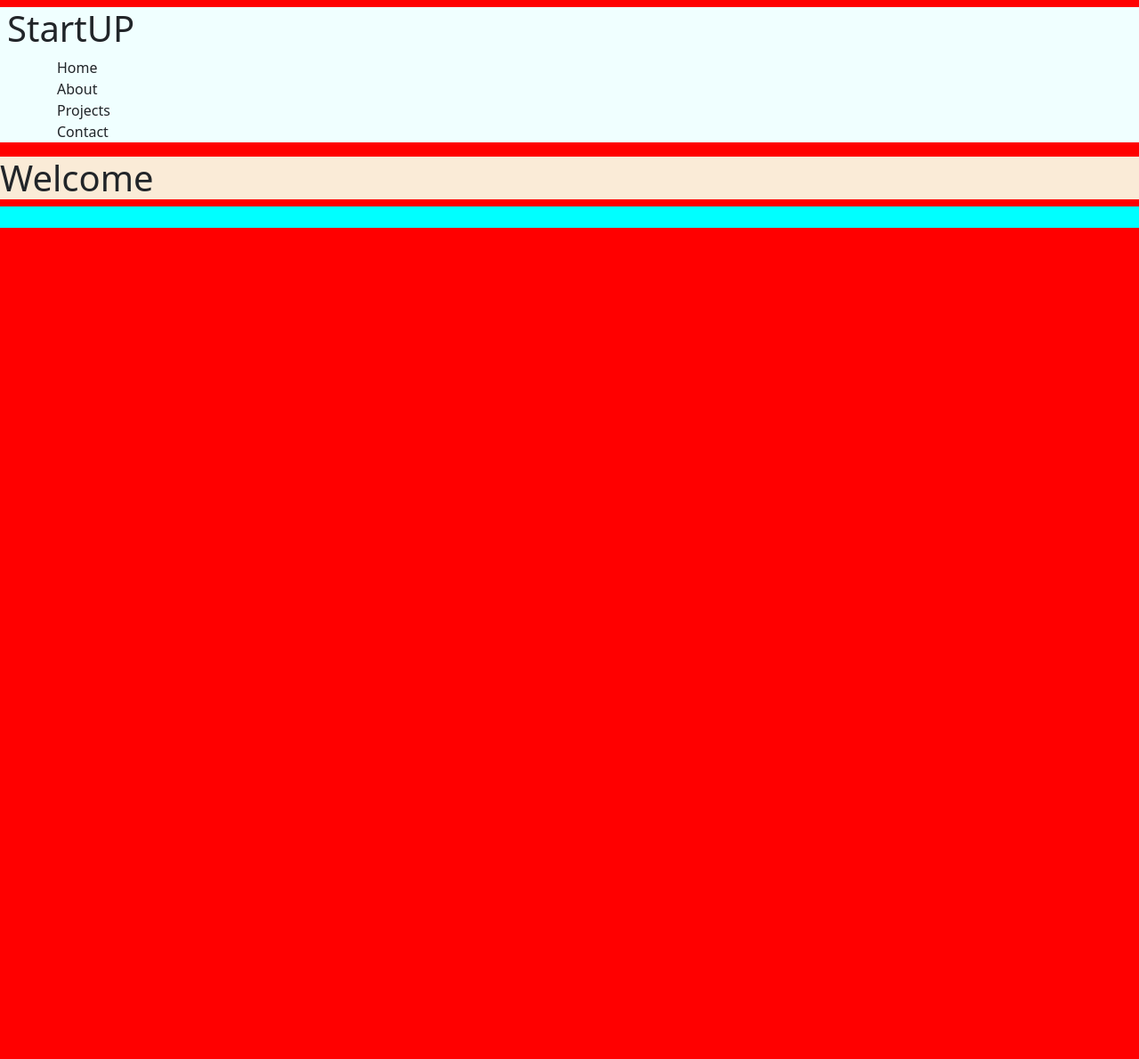
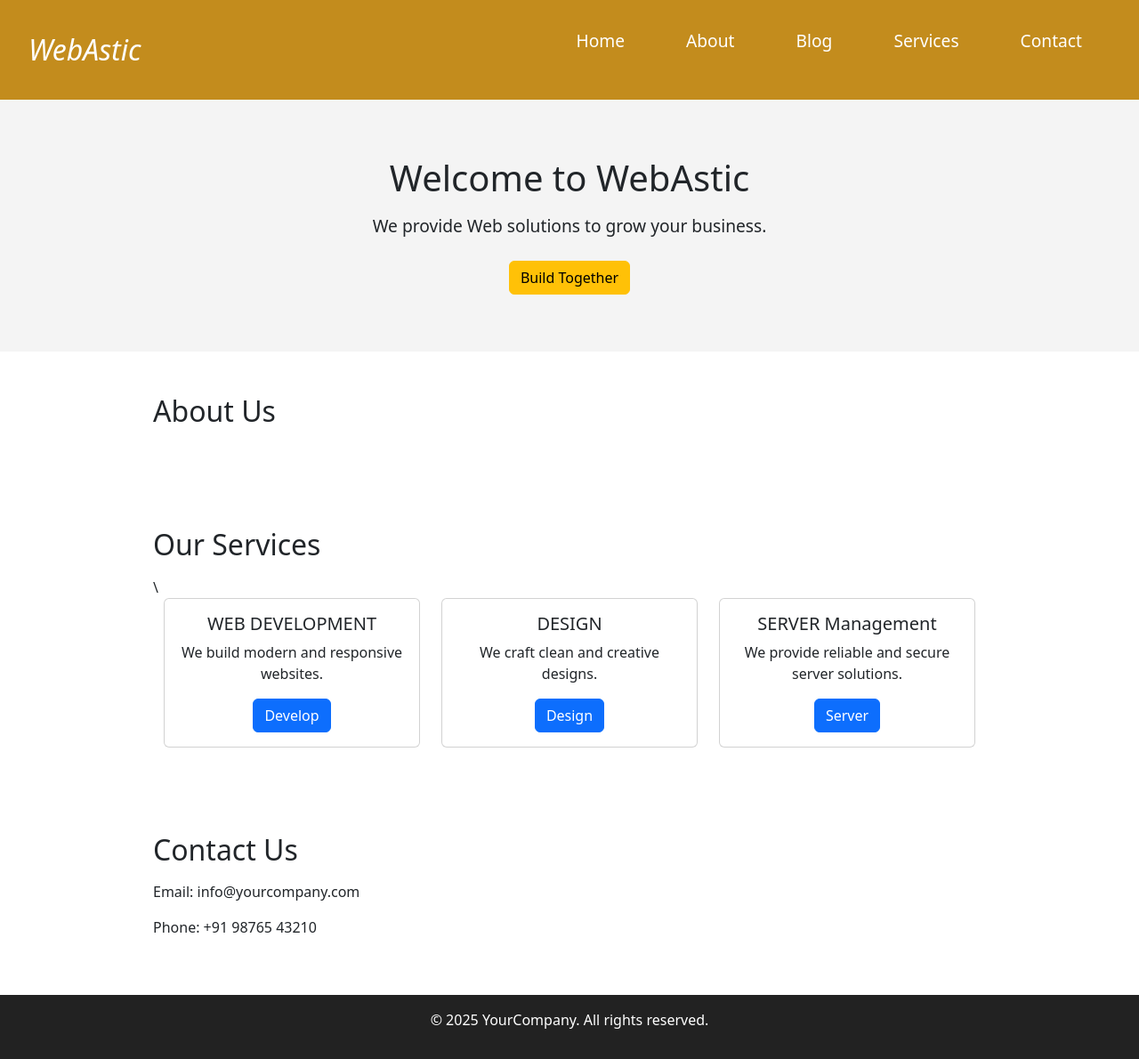
Before and after one commit to HARI2K24-WEB/WebAstic, a plain HTML site: page index.html in a window 1280 px wide. Shown: the whole page at 89% size. Before the commit the page ends 800 px from the top, so only its background shows below. Drawn offline with nearby package versions, Linux system fonts and the light colour scheme.

Commit message:
Webastic 2

```diff
--- a/index.html
+++ b/index.html
@@ -1,41 +1,91 @@
 <!DOCTYPE html>
 <html lang="en">
 <head>
-    <meta charset="UTF-8">
-    <meta name="viewport" content="width=device-width, initial-scale=1.0">
-    <!-- Favicon -->
-    <link rel="icon" href="Photos/favicon.png" >
-    <!-- Favicon -->
-    <title >WebAstic</title>
-    <link href="https://cdn.jsdelivr.net/npm/bootstrap@5.3.8/dist/css/bootstrap.min.css" rel="stylesheet" integrity="sha384-sRIl4kxILFvY47J16cr9ZwB07vP4J8+LH7qKQnuqkuIAvNWLzeN8tE5YBujZqJLB" crossorigin="anonymous">
-    <link href="styles.css" rel="stylesheet"></link>
+  <meta charset="UTF-8">
+  <meta name="viewport" content="width=device-width, initial-scale=1">
+  <title>WebAstic</title>
+  <link rel="stylesheet" href="styles.css">
+  <link href="https://cdn.jsdelivr.net/npm/bootstrap@5.3.8/dist/css/bootstrap.min.css" rel="stylesheet" integrity="sha384-sRIl4kxILFvY47J16cr9ZwB07vP4J8+LH7qKQnuqkuIAvNWLzeN8tE5YBujZqJLB" crossorigin="anonymous">
 </head>
 <body>
-    <!--Nav bar Start-->
-    <div id="navbar">
-        <h1 class="m-2"> StartUP</h1>
-        <ol >
-            <ul class="primary"> Home </ul>
-            <ul> About </ul>
-            <ul> Projects</ul>
-            <ul> Contact </ul>
-        </ol>
+
+<!-- Navbar -->
+<nav>
+  <div class="logo">WebAstic</div>
+  <div class="menu">
+    <a href="#home">Home</a>
+    <a href="#about">About</a>
+    <a href="#about">Blog</a>
+    <a href="#services">Services</a>
+    <a href="#contact">Contact</a>
+  </div>
+</nav>
+
+<!-- Hero Section -->
+<header id="home">
+  <h1>Welcome to WebAstic</h1>
+  <p>We provide Web solutions to grow your business.</p>
+  <a class="btn btn-warning" href="#services" class="btn"> Build Together</a>
+</header>
+
+<!-- About Section -->
+<section id="about">
+  <h2>About Us</h2>
+
+</section>
+
+<!-- Services Section -->
+<section id="services">
+  <h2>Our Services</h2>\
+<div style="display: flex; gap: 20px; justify-content: center; cursor: pointer;">
+
+ <div  href="#" class="d-flex justify-content-center gap-4 flex-wrap">
+  <div class="card  text-center" style="width: 18rem;">
+    <div class="card-body">
+      <h5 class="card-title">WEB DEVELOPMENT</h5>
+      <p class="card-text">We build modern and responsive websites.</p>
+      <a href="#" class="btn btn-primary">Develop</a>
     </div>
-    <!--Nav bar end-->
-    <!--Header start-->
-    <div id="header">
-        <h1>Welcome</h1>
+  </div>
+
+  <div href="#" class="card  text-center" style="width: 18rem;">
+    <div class="card-body">
+      <h5 class="card-title">DESIGN</h5>
+      <p class="card-text">We craft clean and creative <br> designs.</p>
+      <a href="#" class="btn btn-primary">Design</a>
     </div>
-    <!--Header end-->
-    <!--Footer start-->
-    <div id="footer">
-        <img src="">
+  </div>
 
+  <div hreef="#" class="card text-center" style="width: 18rem;">
+    <div class="card-body">
+      <h5 class="card-title">SERVER Management</h5>
+      <p class="card-text">We provide reliable and secure server solutions.</p>
+      <a href="#" class="btn btn-primary">Server</a>
     </div>
-    <!--Footer end-->
+  </div>
+
+</div>
 
 
+</div>
+
+
+</div>
+
+</section>
+
+<!-- Contact Section -->
+<section id="contact">
+  <h2>Contact Us</h2>
+  <p>Email: info@yourcompany.com</p>
+  <p>Phone: +91 98765 43210</p>
+</section>
+
+<!-- Footer -->
+<footer>
+  <p>&copy; 2025 YourCompany. All rights reserved.</p>
+</footer>
+
 </body>
-<script src="script.js"></script>
 <script src="https://cdn.jsdelivr.net/npm/bootstrap@5.3.8/dist/js/bootstrap.bundle.min.js" integrity="sha384-FKyoEForCGlyvwx9Hj09JcYn3nv7wiPVlz7YYwJrWVcXK/BmnVDxM+D2scQbITxI" crossorigin="anonymous"></script>
 </html>
--- a/styles.css
+++ b/styles.css
@@ -1,13 +1,54 @@
-body{
-    background-color: rgb(255, 0, 0);
+
+
+/* Body */
+body {
+  background-color: #e9b245;
+    margin: 0;
+ }
+
+/* Navbar */
+
+nav {
+  font-size: larger;
+
+  background: #c38c1d;
+  color: #fff;
+  display: flex;
+  justify-content: space-between;
+  padding: 2rem;
 }
-#navbar{
-    background-color: azure;
+.logo{
+  font-size: xx-large;
+    font-style: italic;
 }
-#header
-{
-    background-color: antiquewhite;
+nav a{
+  align-items: center;
+  padding: 2rem;
+  color:white;
+  text-decoration: none;
 }
-#footer{
-    background-color: aqua;
+nav a:hover { text-decoration: none;  color:rgb(160, 151, 151); }
+
+/* Hero */
+header {
+  background: #f4f4f4;
+  text-align: center;
+  padding: 4rem 2rem;
 }
+header h1 { font-size: 2.5rem; margin-bottom: 1rem; }
+header p { font-size: 1.2rem; margin-bottom: 1.5rem; }
+
+
+/* Sections */
+section { padding: 3rem 2rem; max-width: 1000px; margin: auto; }
+section h2 { margin-bottom: 1rem; }
+
+/* Services */
+
+/* Footer */
+footer {
+  background: #222;
+  color: #fff;
+  text-align: center;
+  padding: 1rem;
+}
```
